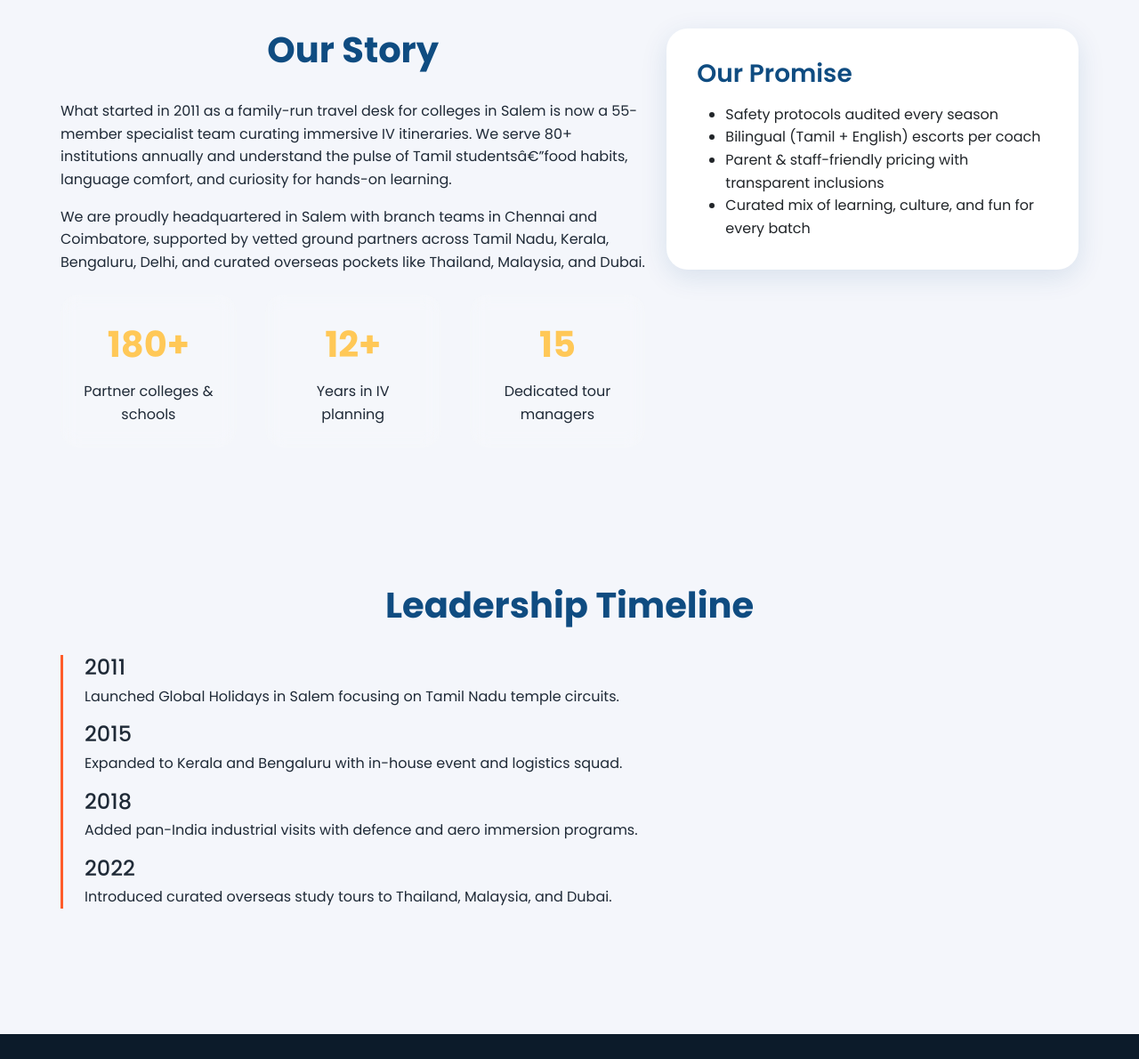
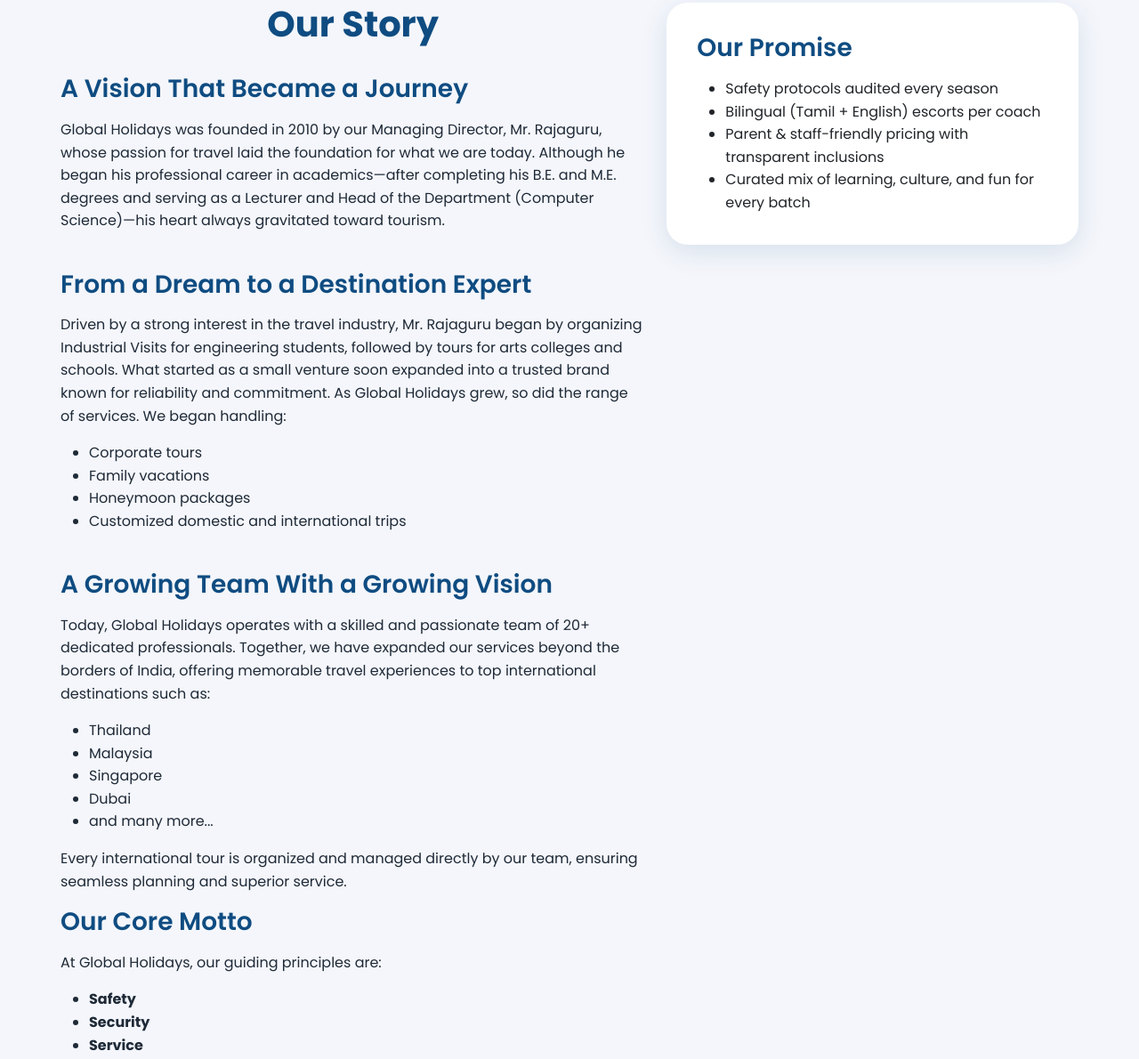
Before and after one commit to Hackthelogic-Technologies/globalholidays, a plain HTML site: page about.html in a window 1280 px wide. Shown: the part 573-1763 px from the top of the page at 89% size. Drawn offline with nearby package versions, Linux system fonts and the light colour scheme.

Commit message:
feat: about & contact page

```diff
--- a/about.html
+++ b/about.html
@@ -1,23 +1,18 @@
 <!DOCTYPE html>
 <html lang="en">
+
 <head>
   <meta charset="UTF-8" />
   <meta name="viewport" content="width=device-width, initial-scale=1.0" />
   <title>About | Global Holidays</title>
-    <link
-      href="https://cdn.jsdelivr.net/npm/bootstrap@5.3.3/dist/css/bootstrap.min.css"
-      rel="stylesheet"
-      integrity="sha384-QWTKZyjpPEjISv5WaRU9OFeRpok6YctnYmDr5pNlyT2bRjXh0JMhjY6hW+ALEwIH"
-      crossorigin="anonymous"
-    />
+  <link href="https://cdn.jsdelivr.net/npm/bootstrap@5.3.3/dist/css/bootstrap.min.css" rel="stylesheet"
+    integrity="sha384-QWTKZyjpPEjISv5WaRU9OFeRpok6YctnYmDr5pNlyT2bRjXh0JMhjY6hW+ALEwIH" crossorigin="anonymous" />
   <link rel="stylesheet" href="assests/css/style.css" />
   <link rel="preconnect" href="https://fonts.googleapis.com" />
   <link rel="preconnect" href="https://fonts.gstatic.com" crossorigin />
-    <link
-      href="https://fonts.googleapis.com/css2?family=Poppins:wght@400;500;600;700&display=swap"
-      rel="stylesheet"
-    />
+  <link href="https://fonts.googleapis.com/css2?family=Poppins:wght@400;500;600;700&display=swap" rel="stylesheet" />
 </head>
+
 <body>
   <header class="shadow-sm">
     <nav class="navbar navbar-expand-lg navbar-light bg-white py-3">
@@ -25,15 +20,8 @@
         <a class="navbar-brand me-0" href="index.html">
           <img src="./assests/images/logo.jpg" alt="Global Holidays" class="logo-img">
         </a>
-          <button
-            class="navbar-toggler"
-            type="button"
-            data-bs-toggle="collapse"
-            data-bs-target="#mainNav"
-            aria-controls="mainNav"
-            aria-expanded="false"
-            aria-label="Toggle navigation"
-          >
+        <button class="navbar-toggler" type="button" data-bs-toggle="collapse" data-bs-target="#mainNav"
+          aria-controls="mainNav" aria-expanded="false" aria-label="Toggle navigation">
           <span class="navbar-toggler-icon"></span>
         </button>
         <div class="collapse navbar-collapse" id="mainNav">
@@ -57,7 +45,8 @@
     <div class="container">
       <h1>Rooted in Tamil Nadu, trusted across India</h1>
       <p>
-          From Salem to Srinagar, we blend culture-first storytelling with modern logistics to craft unforgettable industrial visits.
+        From Trichy to Srinagar, we blend culture-first storytelling with modern logistics to craft unforgettable
+        industrial visits.
       </p>
     </div>
   </section>
@@ -67,13 +56,53 @@
       <div class="row g-4 align-items-start">
         <div class="col-lg-7">
           <h2>Our Story</h2>
+          <h3>A Vision That Became a Journey</h3>
           <p>
-              What started in 2011 as a family-run travel desk for colleges in Salem is now a 55-member specialist team curating immersive IV itineraries.
-              We serve 80+ institutions annually and understand the pulse of Tamil studentsâ€”food habits, language comfort, and curiosity for hands-on learning.
+            Global Holidays was founded in 2010 by our Managing Director, Mr. Rajaguru, whose passion for travel laid
+            the foundation for what we are today. Although he began his professional career in academics—after
+            completing his B.E. and M.E. degrees and serving as a Lecturer and Head of the Department (Computer
+            Science)—his heart always gravitated toward tourism.
+          </p><br>
+          <h3> From a Dream to a Destination Expert</h3>
+          <p>
+            Driven by a strong interest in the travel industry, Mr. Rajaguru began by organizing Industrial Visits for
+            engineering students, followed by tours for arts colleges and schools. What started as a small venture soon
+            expanded into a trusted brand known for reliability and commitment.
+
+            As Global Holidays grew, so did the range of services. We began handling:
+          <ul>
+            <li>Corporate tours</li>
+            <li>Family vacations</li>
+            <li>Honeymoon packages</li>
+            <li>Customized domestic and international trips</li>
+          </ul>
+          </p><br>
+          <h3>A Growing Team With a Growing Vision</h3>
+          <p>
+            Today, Global Holidays operates with a skilled and passionate team of 20+ dedicated professionals. Together,
+            we have expanded our services beyond the borders of India, offering memorable travel experiences to top
+            international destinations such as:
+          <ul>
+            <li>Thailand</li>
+            <li>Malaysia</li>
+            <li>Singapore</li>
+            <li>Dubai</li>
+            <li>and many more...</li>
+          </ul>
+
+          Every international tour is organized and managed directly by our team, ensuring seamless planning and
+          superior service.
+
           </p>
-            <p>
-              We are proudly headquartered in Salem with branch teams in Chennai and Coimbatore, supported by vetted ground partners across Tamil Nadu,
-              Kerala, Bengaluru, Delhi, and curated overseas pockets like Thailand, Malaysia, and Dubai.
+          <h3> Our Core Motto</h3>
+          <p>At Global Holidays, our guiding principles are:
+          <ul>
+            <li><b>Safety</b></li>
+            <li><b>Security</b></li>
+            <li><b>Service</b></li>
+          </ul>
+          Customer care is the heart of our operations. We believe every journey should be safe, comfortable, and
+          unforgettable—and we work tirelessly to turn that belief into reality for every traveler.
           </p>
           <div class="iv-stats mt-4">
             <div>
@@ -100,30 +129,6 @@
               <li>Curated mix of learning, culture, and fun for every batch</li>
             </ul>
           </div>
-          </div>
-        </div>
-      </div>
-    </section>
-
-    <section class="main-content">
-      <div class="container">
-        <h2>Leadership Timeline</h2>
-        <div class="timeline mt-4">
-          <div>
-            <h4>2011</h4>
-            <p>Launched Global Holidays in Salem focusing on Tamil Nadu temple circuits.</p>
-          </div>
-          <div>
-            <h4>2015</h4>
-            <p>Expanded to Kerala and Bengaluru with in-house event and logistics squad.</p>
-          </div>
-          <div>
-            <h4>2018</h4>
-            <p>Added pan-India industrial visits with defence and aero immersion programs.</p>
-          </div>
-          <div>
-            <h4>2022</h4>
-            <p>Introduced curated overseas study tours to Thailand, Malaysia, and Dubai.</p>
         </div>
       </div>
     </div>
@@ -169,7 +174,10 @@
     </div>
   </footer>
 
-    <script src="https://cdn.jsdelivr.net/npm/bootstrap@5.3.3/dist/js/bootstrap.bundle.min.js" integrity="sha384-YvpcrYf0tY3lHB60NNkmXc5s9fDVZLESaAA55NDzOxhy9GkcIdslK1eN7N6jIeHz" crossorigin="anonymous"></script>
+  <script src="https://cdn.jsdelivr.net/npm/bootstrap@5.3.3/dist/js/bootstrap.bundle.min.js"
+    integrity="sha384-YvpcrYf0tY3lHB60NNkmXc5s9fDVZLESaAA55NDzOxhy9GkcIdslK1eN7N6jIeHz"
+    crossorigin="anonymous"></script>
   <script src="assests/js/main.js"></script>
 </body>
+
 </html>
--- a/assests/css/style.css
+++ b/assests/css/style.css
@@ -1175,6 +1175,7 @@ nav a.active {
 .footer ul {
   list-style: none;
   color: rgba(255, 255, 255, 0.7);
+  padding-left: 0 !important;
 }
 
 .footer li {
@@ -1222,7 +1223,7 @@ nav a.active {
 .main-content {
   max-width: 1200px;
   margin: 0 auto;
-  padding: clamp(3rem, 6vw, 5rem) 1rem;
+  padding: clamp(3rem, 6vw, 3rem) 1rem;
 }
 
 .main-content h2 {
```
Also changed, not shown: contact.html (+5 -6 lines), index.html (+10 -9 lines), 4 other files. Lines whose indentation alone changed are shown as unchanged.
